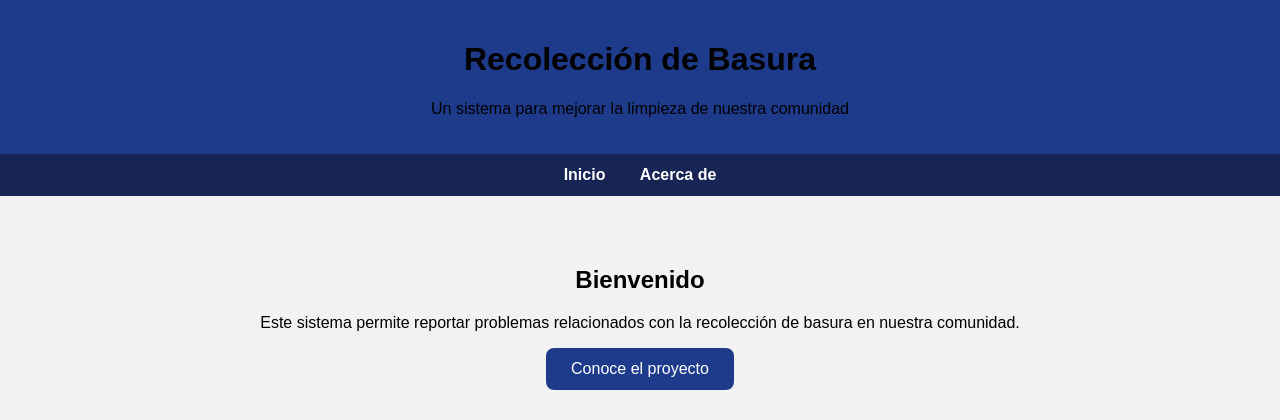
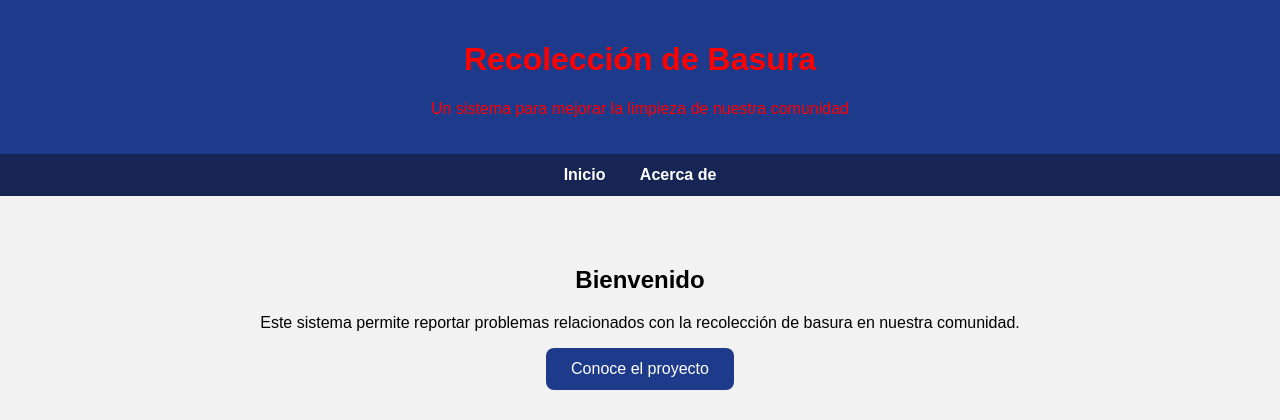
Before and after one commit to eduardo821-pro/equipo7_recoleccion-de-basura, a Django app: template principal/templates/inicio.html in a window 1280 px wide. Shown: the top 420 px of the page. Run offline with Django 5.2, Linux system fonts and the light colour scheme; the template is opened without the code that fills it, so the values that code supplies are empty.

Commit message:
actualisacion del proyecto

```diff
--- a/principal/templates/inicio.html
+++ b/principal/templates/inicio.html
@@ -14,7 +14,7 @@
 
         header {
             background-color: #1e3a8a;
-            color: black;
+            color: red;
             padding: 20px;
             text-align: center;
         }
```
